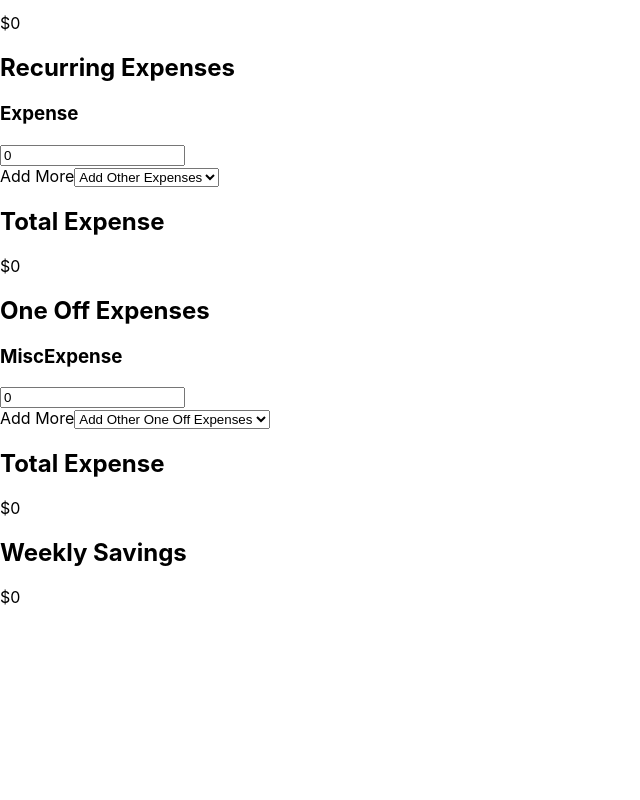
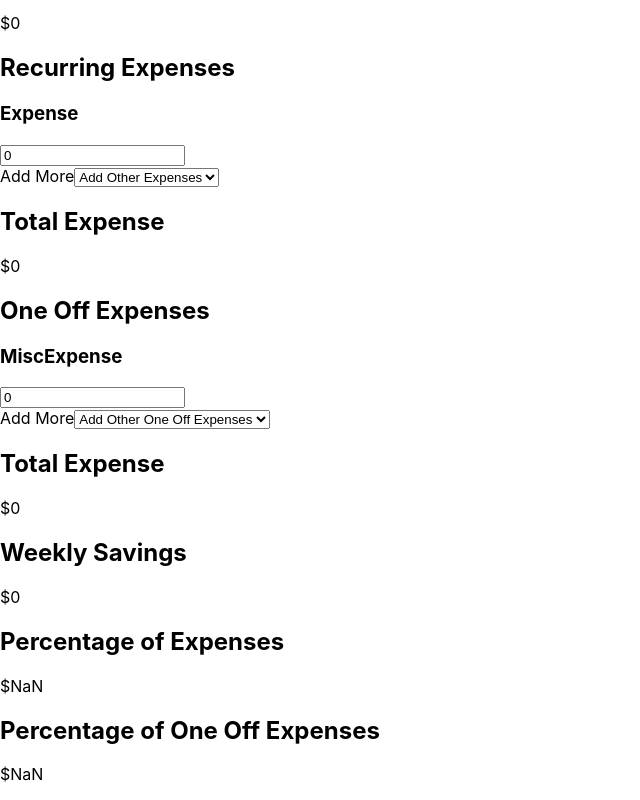
Before and after one commit to matthewAndTony/expense-tracker-app, a React (Create React App) app: page / in a window 1280 px wide. Shown: the part 245-1045 px from the top of the page, without its empty margins (0-640 px from the left). Before the commit the page ends 868 px from the top, so only its background shows below. Built offline with nearby package versions, Linux system fonts and the light colour scheme.

Commit message:
added percentages for expenses

```diff
--- a/src/Components/Results.js
+++ b/src/Components/Results.js
@@ -8,6 +8,28 @@ class Results extends Component {
             <div>
                 <h2>Weekly Savings</h2>
                 <p>${this.props.userResults.totalIncome - this.props.userResults.totalExpense - this.props.userResults.totalMiscExpense}</p>
+
+                <h2>Percentage of Expenses</h2>
+                {Object.keys(this.props.userResults.addedExpense).map((expense)=>{
+                    return(
+                        // percentage of expenses for each expense
+                        // expense / total expense
+                        // need to create p tag
+                        <p>${parseInt(expense, 10)/ this.props.userResults.totalExpense}</p>
+
+                    )
+                })}
+
+                <h2>Percentage of One Off Expenses</h2>
+                {Object.keys(this.props.userResults.addedMiscExpense).map((miscExpense)=>{
+                    return(
+                        // percentage of expenses for each expense
+                        // expense / total expense
+                        // need to create p tag
+                        <p>${parseInt(miscExpense, 10) / this.props.userResults.totalMiscExpense}</p>
+
+                    )
+                })}
             </div>
         )}
 }
```
